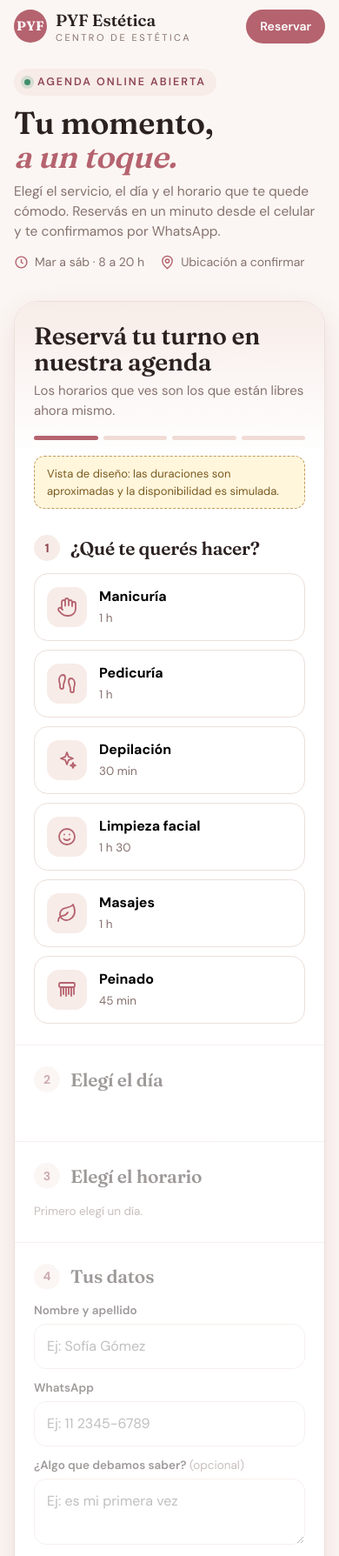
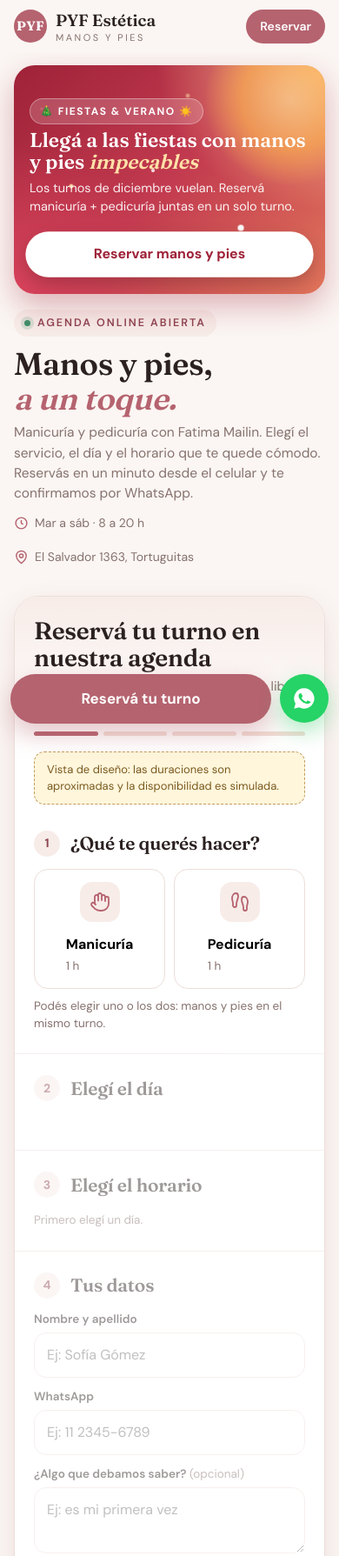
Before and after one commit to cristianorellanaar-rgb/pyf-estetica, a plain HTML site: page index.html in a window 390 px wide. Shown: the top 1789 px of the page at 87% size. Drawn offline with Linux system fonts and the light colour scheme.

Commit message:
Banner fiestas y verano, solo mani y pedi, direccion y seccion local

```diff
--- a/index.html
+++ b/index.html
@@ -3,8 +3,8 @@
 <head>
 <meta charset="utf-8">
 <meta name="viewport" content="width=device-width, initial-scale=1, viewport-fit=cover">
-<title>PYF Estética · Reservá tu turno</title>
-<meta name="description" content="PYF Estética. Reservá tu turno online desde el celular: elegí el servicio, el día y el horario disponible.">
+<title>PYF Estética · Manicuría y pedicuría en Tortuguitas</title>
+<meta name="description" content="PYF Estética, manicuría y pedicuría con Fatima Mailin en Tortuguitas. Reservá tu turno online desde el celular: elegí el servicio, el día y el horario disponible.">
 <meta name="theme-color" content="#f7ece8">
 <link rel="preconnect" href="https://fonts.googleapis.com">
 <link rel="preconnect" href="https://fonts.gstatic.com" crossorigin>
@@ -92,7 +92,9 @@ button{font:inherit;cursor:pointer}
 .step.locked{opacity:.45;pointer-events:none}
 
 /* services */
-.svc-grid{display:grid;grid-template-columns:repeat(auto-fill,minmax(220px,1fr));gap:10px}
+.svc-grid{display:grid;grid-template-columns:1fr 1fr;gap:10px}
+.svc-hint{font-size:13.5px;color:var(--muted);margin:10px 0 0}
+@media(max-width:420px){.svc{flex-direction:column;align-items:flex-start;gap:10px}}
 .svc{display:flex;align-items:center;gap:14px;text-align:left;background:#fff;border:1.5px solid var(--line);border-radius:16px;padding:14px;transition:border-color .15s,background .15s}
 .svc:hover{border-color:var(--blush-2)}
 .svc .ico{width:46px;height:46px;flex:0 0 46px;border-radius:14px;background:var(--blush);display:grid;place-items:center;color:var(--rose)}
@@ -187,6 +189,39 @@ footer .copy{width:100%;font-size:13px;color:#d8aea8}
 @media(min-width:761px){.dock{left:auto;right:24px;bottom:24px}.dock .cta{display:none}}
 
 .demo{background:#fff6dc;border:1px dashed var(--gold);color:#7a5a1f;font-size:13px;border-radius:12px;padding:10px 14px;margin:0 22px 6px}
+
+/* promo fiestas/verano */
+.promo{padding:14px 16px 0}
+.promo-in{position:relative;overflow:hidden;max-width:1048px;margin:0 auto;border-radius:24px;padding:22px 20px;color:#fff;
+  background:radial-gradient(120% 140% at 100% 0%,#f6b98b 0,transparent 45%),radial-gradient(90% 120% at 0% 100%,#d8435b 0,transparent 55%),linear-gradient(135deg,#9e2238 0%,#c23a4f 50%,#e0745a 100%);
+  box-shadow:0 14px 34px rgba(158,34,56,.32);display:flex;align-items:center;gap:18px}
+.promo-in::before{content:"";position:absolute;right:-60px;top:-60px;width:200px;height:200px;border-radius:50%;background:radial-gradient(circle,#ffd98a 0,#ffb347 40%,transparent 70%);opacity:.55}
+.promo-txt{position:relative;flex:1;display:flex;flex-direction:column;gap:6px}
+.promo-tag{align-self:flex-start;font-size:12px;font-weight:700;letter-spacing:1.5px;text-transform:uppercase;background:rgba(255,255,255,.18);border:1px solid rgba(255,255,255,.35);padding:5px 11px;border-radius:999px}
+.promo strong{font-family:Fraunces,serif;font-weight:600;font-size:clamp(23px,5.6vw,32px);line-height:1.1}
+.promo strong em{color:#ffe2a8}
+.promo-sub{font-size:14.5px;opacity:.92}
+.promo-btn{position:relative;flex:0 0 auto;background:#fff;color:#9e2238;text-decoration:none;font-weight:700;font-size:15.5px;padding:14px 20px;border-radius:999px;box-shadow:0 8px 20px rgba(0,0,0,.18);animation:pulse 2.4s ease-in-out infinite}
+@keyframes pulse{0%,100%{transform:scale(1)}50%{transform:scale(1.04)}}
+.sparks i{position:absolute;width:6px;height:6px;border-radius:50%;background:#ffe2a8;opacity:.0;animation:tw 3s ease-in-out infinite}
+.sparks i:nth-child(1){left:8%;top:18%;animation-delay:0s}
+.sparks i:nth-child(2){left:30%;top:78%;animation-delay:.6s;background:#fff}
+.sparks i:nth-child(3){left:55%;top:12%;animation-delay:1.2s}
+.sparks i:nth-child(4){left:72%;top:70%;animation-delay:1.8s;background:#fff}
+.sparks i:nth-child(5){left:88%;top:30%;animation-delay:.3s}
+.sparks i:nth-child(6){left:18%;top:52%;animation-delay:2.1s;width:4px;height:4px}
+.sparks i:nth-child(7){left:44%;top:45%;animation-delay:1.5s;width:4px;height:4px;background:#fff}
+.sparks i:nth-child(8){left:94%;top:82%;animation-delay:.9s}
+@keyframes tw{0%,100%{opacity:0;transform:scale(.4)}50%{opacity:1;transform:scale(1.2)}}
+@media(prefers-reduced-motion:reduce){.promo-btn,.sparks i{animation:none}.sparks i{opacity:.6}}
+@media(max-width:760px){.promo-in{flex-direction:column;align-items:stretch;padding:20px 18px}.promo-btn{text-align:center}}
+
+.lead{color:var(--muted);margin:8px 0 0;font-size:15.5px}
+.gallery{display:grid;grid-template-columns:2fr 1fr;grid-template-rows:1fr 1fr;gap:10px;height:420px}
+.g{margin:0;border-radius:20px;background:linear-gradient(160deg,#f3d9d1,#e3b3ab);display:grid;place-items:center;color:rgba(90,42,51,.55);font-size:13px;overflow:hidden}
+.g img{width:100%;height:100%;object-fit:cover}
+.g.big{grid-row:span 2}
+@media(max-width:760px){.gallery{height:auto;grid-template-columns:1fr 1fr;grid-template-rows:none}.g{aspect-ratio:1}.g.big{grid-column:span 2;grid-row:auto;aspect-ratio:4/3}}
 </style>
 </head>
 <body>
@@ -195,30 +230,43 @@ footer .copy{width:100%;font-size:13px;color:#d8aea8}
   <div class="wrap">
     <a href="#" class="brand" aria-label="PYF Estética, inicio">
       <span class="mono">PYF</span>
-      <span><b>PYF Estética</b><small>Centro de estética</small></span>
+      <span><b>PYF Estética</b><small>Manos y pies</small></span>
     </a>
     <nav class="nav">
       <a href="#servicios">Servicios</a>
       <a href="#como">Cómo reservar</a>
+      <a href="#local">El local</a>
       <a href="#visitanos">Horarios</a>
     </nav>
     <a href="#agenda" class="pill">Reservar</a>
   </div>
 </header>
 
+<div class="promo" id="promo">
+  <div class="promo-in">
+    <span class="sparks" aria-hidden="true"><i></i><i></i><i></i><i></i><i></i><i></i><i></i><i></i></span>
+    <div class="promo-txt">
+      <span class="promo-tag">🎄 Fiestas &amp; verano ☀️</span>
+      <strong>Llegá a las fiestas con manos y pies <em>impecables</em></strong>
+      <span class="promo-sub">Los turnos de diciembre vuelan. Reservá manicuría + pedicuría juntas en un solo turno.</span>
+    </div>
+    <a href="#agenda" class="promo-btn" data-combo>Reservar manos y pies</a>
+  </div>
+</div>
+
 <section class="hero">
   <div class="wrap">
     <div>
       <span class="eyebrow"><i></i>Agenda online abierta</span>
-      <h1>Tu momento,<br><em>a un toque.</em></h1>
-      <p>Elegí el servicio, el día y el horario que te quede cómodo. Reservás en un minuto desde el celular y te confirmamos por WhatsApp.</p>
+      <h1>Manos y pies,<br><em>a un toque.</em></h1>
+      <p>Manicuría y pedicuría con Fatima Mailin. Elegí el servicio, el día y el horario que te quede cómodo. Reservás en un minuto desde el celular y te confirmamos por WhatsApp.</p>
       <a href="#agenda" class="cta">
         Reservá tu turno
         <svg viewBox="0 0 24 24" fill="none" stroke="currentColor" stroke-width="2.4" stroke-linecap="round" stroke-linejoin="round" aria-hidden="true"><path d="M5 12h14M13 6l6 6-6 6"/></svg>
       </a>
       <div class="meta">
         <span><svg viewBox="0 0 24 24" fill="none" stroke="currentColor" stroke-width="2" aria-hidden="true"><circle cx="12" cy="12" r="9"/><path d="M12 7v5l3 2"/></svg>Mar a sáb · 8 a 20 h</span>
-        <span><svg viewBox="0 0 24 24" fill="none" stroke="currentColor" stroke-width="2" aria-hidden="true"><path d="M20 10c0 6-8 12-8 12s-8-6-8-12a8 8 0 0 1 16 0z"/><circle cx="12" cy="10" r="3"/></svg>Ubicación a confirmar</span>
+        <span><svg viewBox="0 0 24 24" fill="none" stroke="currentColor" stroke-width="2" aria-hidden="true"><path d="M20 10c0 6-8 12-8 12s-8-6-8-12a8 8 0 0 1 16 0z"/><circle cx="12" cy="10" r="3"/></svg>El Salvador 1363, Tortuguitas</span>
       </div>
     </div>
     <div class="hero-art" aria-hidden="true">
@@ -247,6 +295,7 @@ footer .copy{width:100%;font-size:13px;color:#d8aea8}
         <div class="step" id="s1">
           <div class="step-title"><span class="n">1</span><h3>¿Qué te querés hacer?</h3><span class="pick" id="pick1"></span></div>
           <div class="svc-grid" id="svc-grid"></div>
+          <p class="svc-hint">Podés elegir uno o los dos: manos y pies en el mismo turno.</p>
         </div>
 
         <div class="step locked" id="s2">
@@ -285,7 +334,7 @@ footer .copy{width:100%;font-size:13px;color:#d8aea8}
 
 <section class="block" id="servicios">
   <div class="wrap">
-    <div class="sec-head"><span class="eyebrow">Servicios</span><h2>Lo que hacemos</h2></div>
+    <div class="sec-head"><span class="eyebrow">Servicios</span><h2>Lo que hacemos</h2><p class="lead">Te atiende Fatima Mailin, con turnos de martes a sábado.</p></div>
     <div class="list" id="svc-list"></div>
   </div>
 </section>
@@ -297,6 +346,17 @@ footer .copy{width:100%;font-size:13px;color:#d8aea8}
       <div><b>Elegí el servicio</b><p>Cada uno muestra cuánto dura, así la agenda te ofrece solo horarios donde entra.</p></div>
       <div><b>Elegí día y hora</b><p>Ves en el momento qué turnos están libres. Lo ocupado aparece tachado.</p></div>
       <div><b>Confirmá</b><p>Dejás tu nombre y WhatsApp. Nos llega el aviso y te confirmamos.</p></div>
+    </div>
+  </div>
+</section>
+
+<section class="block" id="local" style="padding-top:10px">
+  <div class="wrap">
+    <div class="sec-head"><span class="eyebrow">Nuestro local</span><h2>Te esperamos en Tortuguitas</h2><p class="lead">Un espacio tranquilo para que te relajes mientras te atendemos.</p></div>
+    <div class="gallery">
+      <figure class="g big"><span>Foto del local</span></figure>
+      <figure class="g"><span>Foto</span></figure>
+      <figure class="g"><span>Foto</span></figure>
     </div>
   </div>
 </section>
@@ -319,8 +379,8 @@ footer .copy{width:100%;font-size:13px;color:#d8aea8}
         <span class="ico"><svg viewBox="0 0 24 24" fill="none" stroke="currentColor" stroke-width="2"><path d="M20 10c0 6-8 12-8 12s-8-6-8-12a8 8 0 0 1 16 0z"/><circle cx="12" cy="10" r="3"/></svg></span>
         <div>
           <h3>Dónde estamos</h3>
-          <p>Dirección a confirmar</p>
-          <a class="go" href="#">Cómo llegar →</a>
+          <p>El Salvador 1363<br>Tortuguitas, Buenos Aires</p>
+          <a class="go" href="https://www.google.com/maps/search/?api=1&query=El+Salvador+1363%2C+Tortuguitas%2C+Buenos+Aires" target="_blank" rel="noopener">Cómo llegar →</a>
         </div>
       </div>
     </div>
@@ -329,7 +389,7 @@ footer .copy{width:100%;font-size:13px;color:#d8aea8}
 
 <footer>
   <div class="wrap">
-    <a href="#" class="brand"><span class="mono">PYF</span><span><b>PYF Estética</b><small>Centro de estética</small></span></a>
+    <a href="#" class="brand"><span class="mono">PYF</span><span><b>PYF Estética</b><small>Manos y pies</small></span></a>
     <div class="soc">
       <a href="#" aria-label="Instagram"><svg viewBox="0 0 24 24" fill="none" stroke="currentColor" stroke-width="2"><rect x="3" y="3" width="18" height="18" rx="5"/><circle cx="12" cy="12" r="4"/><circle cx="17.5" cy="6.5" r=".9" fill="currentColor"/></svg></a>
       <a href="#" aria-label="WhatsApp"><svg viewBox="0 0 24 24" fill="currentColor"><path d="M12 2a10 10 0 0 0-8.6 15.1L2 22l5-1.3A10 10 0 1 0 12 2zm5.3 14.2c-.2.6-1.3 1.2-1.8 1.2-.5.1-1 .1-3.3-.8-2.8-1.1-4.5-3.9-4.7-4.1-.1-.2-1.1-1.5-1.1-2.9s.7-2 1-2.3c.3-.3.6-.3.8-.3h.6c.2 0 .4 0 .6.5l.9 2.1c.1.2.1.4 0 .5l-.3.5-.4.5c-.1.1-.3.3-.1.6.2.3.8 1.3 1.7 2.1 1.2 1 2.1 1.3 2.4 1.5.3.1.5.1.6-.1l.9-1c.2-.3.4-.2.6-.1l2 1c.3.1.5.2.5.3.1.1.1.7-.1 1.3z"/></svg></a>
@@ -354,12 +414,8 @@ const ICONS = {
   comb:'<rect x="3" y="4" width="18" height="5" rx="1.5"/><path d="M5 9v10M8 9v8M11 9v10M14 9v8M17 9v10M20 9v8"/>'
 };
 const SERVICIOS = [
-  {id:"mani", nombre:"Manicuría", dur:60, desc:"Esmaltado semipermanente, kapping o tradicional.", ico:"hand"},
-  {id:"pedi", nombre:"Pedicuría", dur:60, desc:"Limpieza, limado y esmaltado de pies.", ico:"foot"},
-  {id:"depi", nombre:"Depilación", dur:30, desc:"Por zona. Consultá por combos.", ico:"sparkle"},
-  {id:"facial", nombre:"Limpieza facial", dur:90, desc:"Limpieza profunda e hidratación según tu piel.", ico:"face"},
-  {id:"masaje", nombre:"Masajes", dur:60, desc:"Descontracturantes y relajantes.", ico:"leaf"},
-  {id:"peinado", nombre:"Peinado", dur:45, desc:"Brushing, ondas y peinados para eventos.", ico:"comb"}
+  {id:"mani", nombre:"Manicuría", dur:60, desc:"Esmaltado semipermanente, kapping o tradicional. Manos prolijas y que duran.", ico:"hand"},
+  {id:"pedi", nombre:"Pedicuría", dur:60, desc:"Limpieza, limado y esmaltado. Pies listos para las sandalias.", ico:"foot"}
 ];
 const BLOQUES = [["08:00","12:00","Mañana"],["13:00","20:00","Tarde"]];
 const DIAS_ABIERTO = [2,3,4,5,6]; // mar a sáb
@@ -396,11 +452,17 @@ function libresDelDia(fecha,dur){
   return out;
 }
 
-const state={svc:null,fecha:null,hora:null};
+const state={sel:new Set(),svc:null,fecha:null,hora:null};
+function setSel(ids){
+  state.sel=new Set(ids);
+  const list=SERVICIOS.filter(s=>state.sel.has(s.id));
+  state.svc=list.length?{nombre:list.map(s=>s.nombre).join(" + "),dur:list.reduce((a,s)=>a+s.dur,0)}:null;
+  state.fecha=null;state.hora=null;
+}
 
 function render(){
   // servicios
-  $("#svc-grid").innerHTML=SERVICIOS.map(s=>`<button type="button" class="svc" data-id="${s.id}" aria-pressed="${state.svc?.id===s.id}"><span class="ico">${svg(s.ico)}</span><span><b>${s.nombre}</b><small>${fmtDur(s.dur)}</small></span></button>`).join("");
+  $("#svc-grid").innerHTML=SERVICIOS.map(s=>`<button type="button" class="svc" data-id="${s.id}" aria-pressed="${state.sel.has(s.id)}"><span class="ico">${svg(s.ico)}</span><span><b>${s.nombre}</b><small>${fmtDur(s.dur)}</small></span></button>`).join("");
   $("#pick1").textContent=state.svc?state.svc.nombre:"";
   // fechas
   const s2=$("#s2"), s3=$("#s3"), s4=$("#s4");
@@ -443,7 +505,8 @@ function validar(){
 }
 function go(el){setTimeout(()=>el.scrollIntoView({behavior:"smooth",block:"start"}),60)}
 
-$("#svc-grid").addEventListener("click",e=>{const b=e.target.closest(".svc");if(!b)return;state.svc=SERVICIOS.find(s=>s.id===b.dataset.id);state.fecha=null;state.hora=null;render();go($("#s2"))});
+$("#svc-grid").addEventListener("click",e=>{const b=e.target.closest(".svc");if(!b)return;const n=new Set(state.sel);n.has(b.dataset.id)?n.delete(b.dataset.id):n.add(b.dataset.id);setSel([...n]);render()});
+document.querySelectorAll("[data-combo]").forEach(a=>a.addEventListener("click",e=>{e.preventDefault();setSel(["mani","pedi"]);render();go($("#s2"))}));
 $("#dates").addEventListener("click",e=>{const b=e.target.closest(".day");if(!b||b.disabled)return;state.fecha=b.dataset.f;state.hora=null;render();go($("#s3"))});
 $("#times").addEventListener("click",e=>{const b=e.target.closest(".t");if(!b||b.disabled)return;state.hora=b.dataset.h;render();go($("#s4"))});
 $("#form").addEventListener("input",validar);
@@ -453,11 +516,11 @@ $("#form").addEventListener("submit",e=>{
   $("#ok-text").innerHTML=`${$("#nombre").value.split(" ")[0]}, reservaste <b>${state.svc.nombre}</b> para el ${$("#pick2").textContent} a las ${state.hora} h. Te escribimos por WhatsApp para confirmarlo.`;
   $("#ok").style.display="block"; go($("#agenda"));
 });
-$("#again").addEventListener("click",()=>{state.svc=state.fecha=state.hora=null;$("#form").reset();$("#ok").style.display="none";$("#flow").style.display="";$(".demo").style.display="";$(".book-head").style.display="";render();go($("#agenda"))});
+$("#again").addEventListener("click",()=>{setSel([]);$("#form").reset();$("#ok").style.display="none";$("#flow").style.display="";$(".demo").style.display="";$(".book-head").style.display="";render();go($("#agenda"))});
 
 // lista de servicios
 $("#svc-list").innerHTML=SERVICIOS.map(s=>`<div class="item"><span class="ico">${svg(s.ico)}</span><h3>${s.nombre}</h3><p>${s.desc}</p><a class="go" href="#agenda" data-svc="${s.id}">Reservar · ${fmtDur(s.dur)} →</a></div>`).join("");
-$("#svc-list").addEventListener("click",e=>{const a=e.target.closest("[data-svc]");if(!a)return;e.preventDefault();state.svc=SERVICIOS.find(s=>s.id===a.dataset.svc);state.fecha=state.hora=null;render();go($("#s2"))});
+$("#svc-list").addEventListener("click",e=>{const a=e.target.closest("[data-svc]");if(!a)return;e.preventDefault();setSel([a.dataset.svc]);render();go($("#s2"))});
 
 // próximo turno libre
 (function(){const d=new Date();d.setHours(0,0,0,0);for(let i=0;i<14;i++){const x=new Date(d);x.setDate(d.getDate()+i);if(!DIAS_ABIERTO.includes(x.getDay()))continue;for(const g of libresDelDia(iso(x),60)){const s=g.slots.find(s=>s.libre);if(s){$("#next-free").textContent=x.toLocaleDateString("es-AR",{weekday:"long"})+" "+s.h+" h";return}}}})();
```
